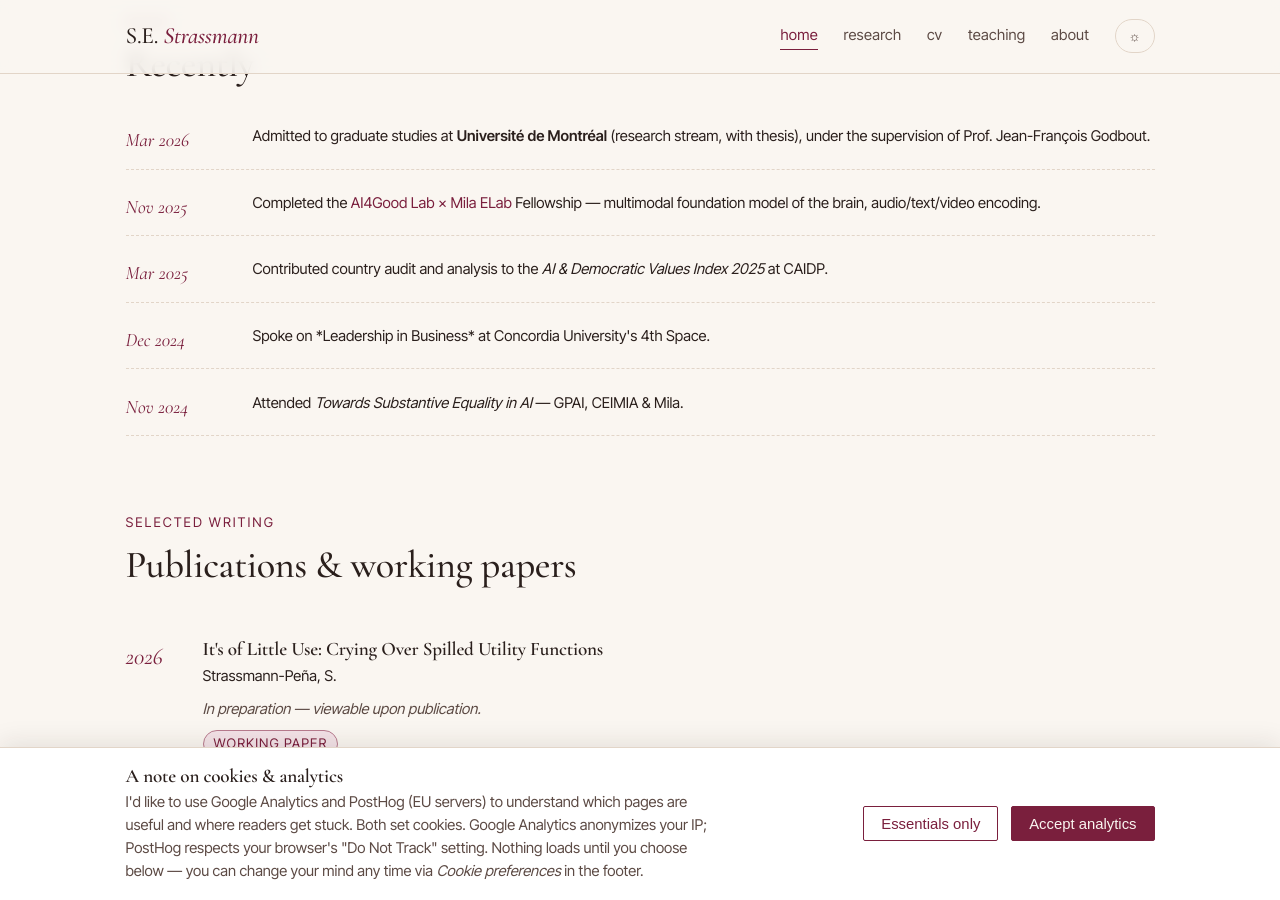
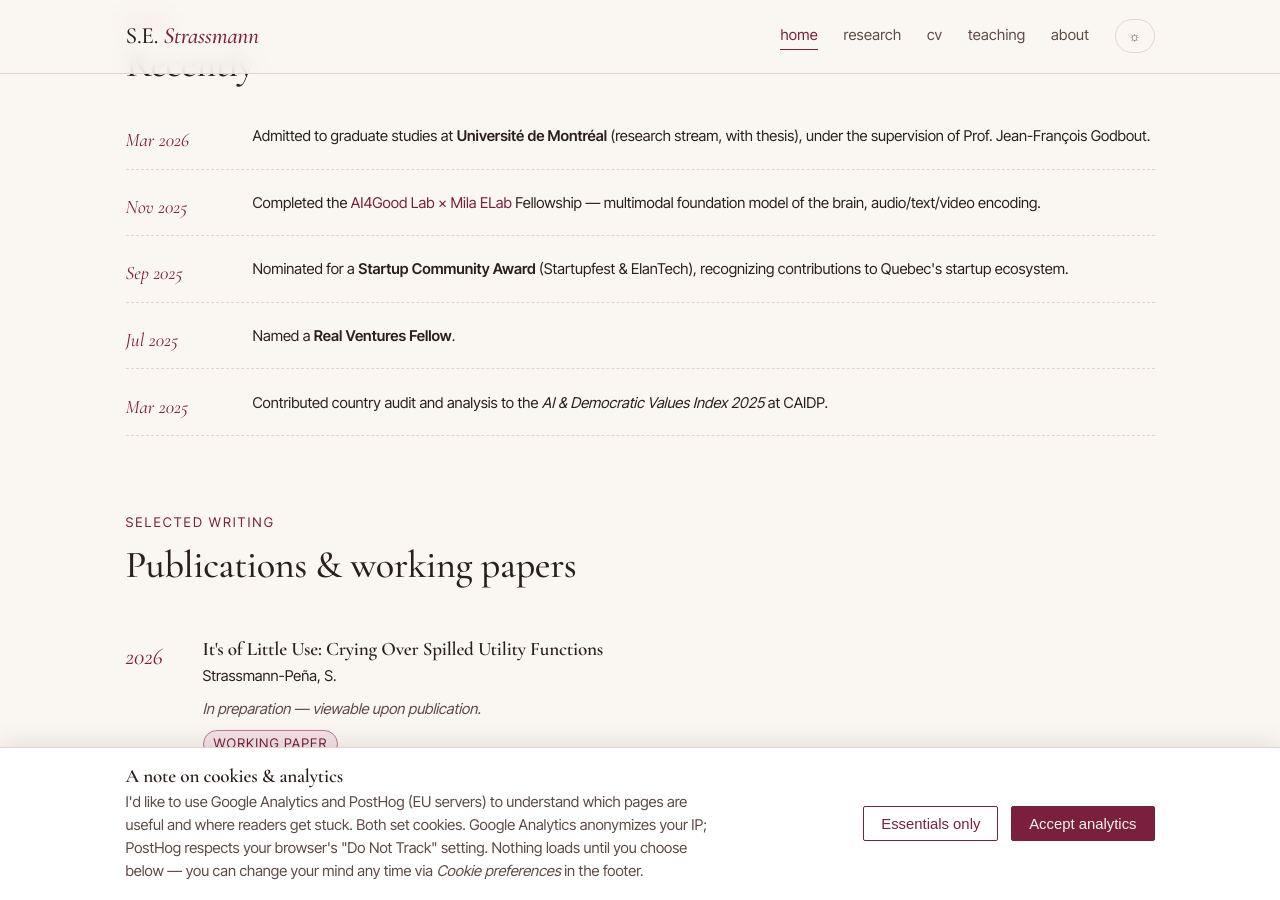
Before and after one commit to sophiestrazie/sophiestrazie.github.io, a Jekyll site: the page built from index.md, in a window 1280 px wide and 900 px high, scrolled down 1437 px. Built offline with Jekyll 4.4.1, drawn with Linux system fonts in a browser that asks for light colours.

Commit message:
Fix News section

```diff
--- a/_data/news.yml
+++ b/_data/news.yml
@@ -15,6 +15,15 @@
     Completed the <a href="https://www.ai4goodlab.com/" rel="noopener">AI4Good Lab × Mila ELab</a> Fellowship —
     multimodal foundation model of the brain, audio/text/video encoding.
 
+- date: "2025-09-01"
+  text: >-
+    Nominated for a <strong>Startup Community Award</strong> (Startupfest &amp;
+    ElanTech), recognizing contributions to Quebec's startup ecosystem.
+
+- date: "2025-07-01"
+  text: >-
+    Named a <strong>Real Ventures Fellow</strong>.
+
 - date: "2025-03-31"
   text: >-
     Contributed country audit and analysis to the
@@ -22,7 +31,7 @@
 
 - date: "2024-12-10"
   text: >-
-    Spoke on *Leadership in Business* at Concordia University's 4th Space.
+    Spoke on <strong>Leadership in Business</strong> at Concordia University's 4th Space.
 
 - date: "2024-11-26"
   text: >-
```
